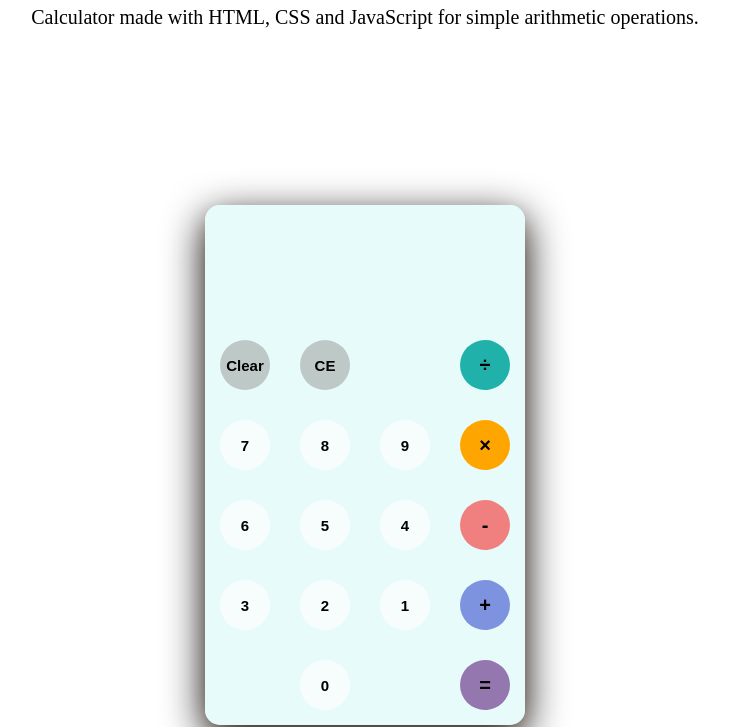
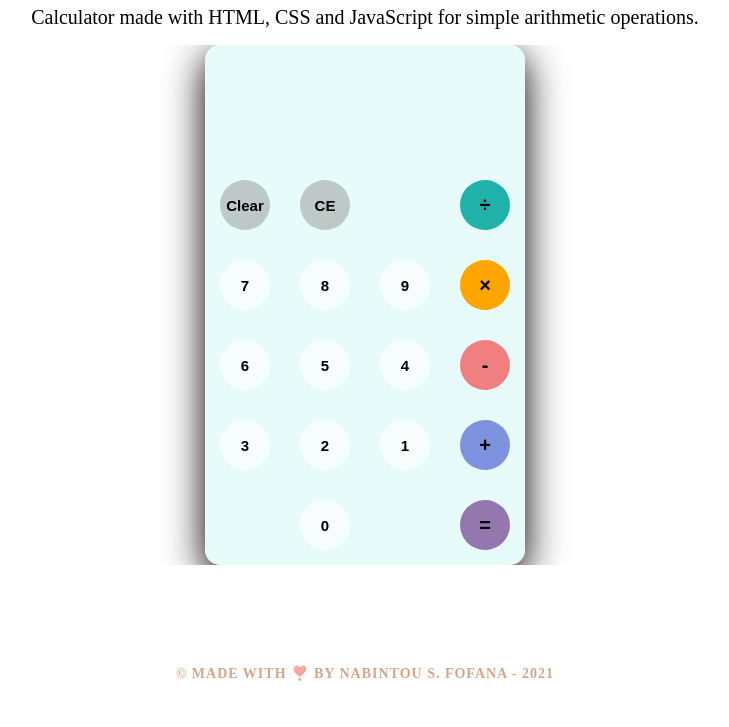
Before and after one commit to NabintouSFofana/calculator, a plain HTML site: page index.html in a window 1280 px wide. Shown: the part 95-822 px from the top of the page, without its empty margins (275-1004 px from the left). After the commit the page ends 800 px from the top, so only its background shows below. Drawn offline with Linux system fonts and the light colour scheme; a web font is replaced by a local one.

Commit message:
Update styles.css

```diff
--- a/styles.css
+++ b/styles.css
@@ -29,13 +29,14 @@ h2 {
     text-transform: uppercase;
     letter-spacing: 1px;
     text-align: center;
+     margin-top: 100px;
 }
 
 #container {
     display: flex;
     justify-content: center;
     align-items: center;
-    min-height: 105vh;
+    min-height: 65vh;
     overflow: hidden;
 }
 
```
